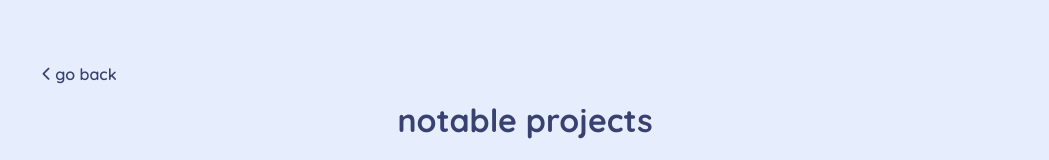
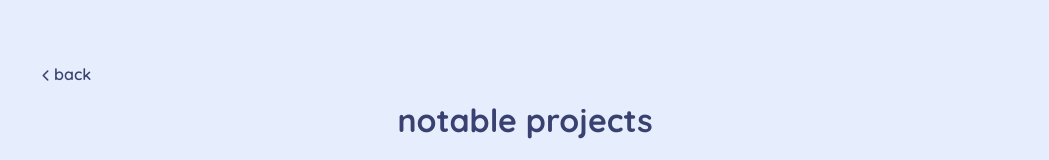
Before and after one commit to miugel/miguelnicolas, a React (Create React App) app: page /projects in a window 1280 px wide. Shown: the top 160 px of the page, without its empty margins (115-1164 px from the left). Built offline with nearby package versions, Linux system fonts and the light colour scheme.

Commit message:
Update back button

```diff
--- a/src/App.js
+++ b/src/App.js
@@ -2,7 +2,7 @@ import React from 'react';
 import { Switch, Route } from 'react-router-dom';
 import Home from './components/home';
 import Projects from './components/projects';
-import Skills from './components/skills';
+// import Skills from './components/skills';
 import PageNotFound from './components/pageNotFound';
 
 const App = () => {
--- a/src/components/projects.js
+++ b/src/components/projects.js
@@ -5,7 +5,7 @@ import ProjectsContainer from './styles/projectsStyle';
 const Projects = props => {
     return (
         <ProjectsContainer>
-            <button className='back' onClick={() => props.history.push('/')}><i className='fas fa-chevron-left'></i>go back</button>
+            <button className='back' onClick={() => props.history.push('/')}><i className='fas fa-chevron-left'></i>back</button>
 
             <h1>notable projects</h1>
 
--- a/src/components/styles/projectsStyle.js
+++ b/src/components/styles/projectsStyle.js
@@ -24,8 +24,6 @@ const ProjectsContainer = styled.div`
         margin-bottom: 16px;
         background: none;
         border: none;
-        display: flex;
-        align-items: center;
         font-family: 'Quicksand', sans-serif;
         font-size: 1rem;
         font-weight: 600;
@@ -34,8 +32,8 @@ const ProjectsContainer = styled.div`
 
         i {
             margin: 0 4px;
-            font-size: 0.875rem;
-            transition: 0.5s;
+            font-size: 0.75rem;
+            transition: 0.25s;
         }
 
         :hover {
```
